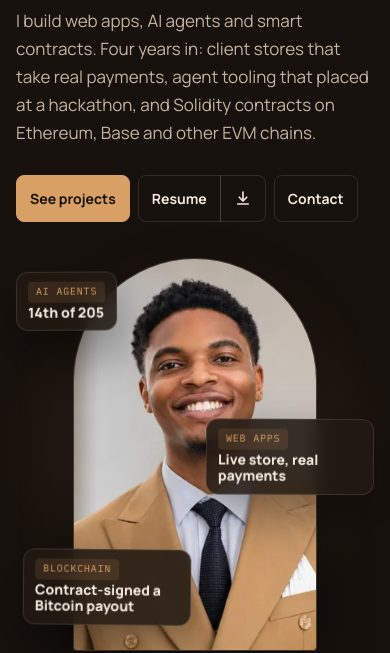
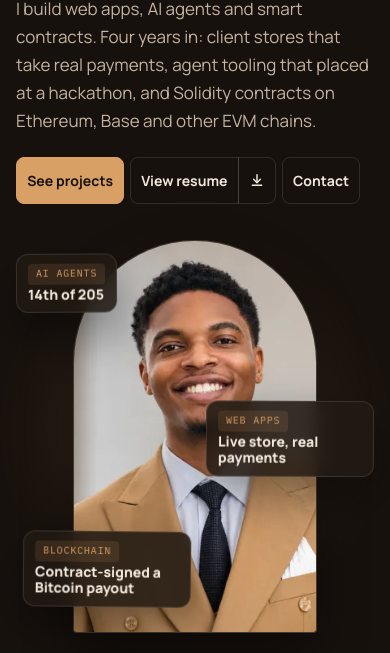
Before and after one commit to Haikeysgit/portfolio, an Astro site: page / in a window 390 px wide. Shown: the part 225-878 px from the top of the page. Built offline with nearby package versions, Linux system fonts and the light colour scheme; Astro itself is replaced by a stand-in of ours.

Commit message:
Hero: keep View resume on phones, one-line buttons, less top space; dev server polls for changes

```diff
--- a/astro.config.mjs
+++ b/astro.config.mjs
@@ -9,5 +9,7 @@ export default defineConfig({
     // Pre-bundle React's JSX runtimes up front. Without this, adding a dependency while the dev
     // server runs can leave a stale cache and the demos fail with "jsxDEV is not a function".
     optimizeDeps: { include: ['react', 'react-dom', 'react-dom/client', 'react/jsx-runtime', 'react/jsx-dev-runtime'] },
+    // File-change events don't always fire on this Windows setup, so the dev server polls instead.
+    server: { watch: { usePolling: true, interval: 300 } },
   },
 });
--- a/src/components/Hero.astro
+++ b/src/components/Hero.astro
@@ -11,7 +11,7 @@ import { highlights } from '../data/highlights';
     <div class="ctas">
       <a class="btn btn-primary" href="#projects">See projects</a>
       <span class="resume">
-        <a class="btn resume-view" href="/Obaseki_Resume.pdf" target="_blank" rel="noopener"><span class="wide-only">View resume</span><span class="narrow-only">Resume</span></a>
+        <a class="btn resume-view" href="/Obaseki_Resume.pdf" target="_blank" rel="noopener">View resume</a>
         <a class="btn resume-dl" href="/Obaseki_Resume.pdf" download="Obaseki_Resume.pdf" aria-label="Download resume (PDF)" title="Download resume (PDF)">
           <svg viewBox="0 0 24 24" aria-hidden="true"><path d="M12 4v11" /><path d="m7 11 5 5 5-5" /><path d="M5 20h14" /></svg>
         </a>
@@ -43,7 +43,7 @@ import { highlights } from '../data/highlights';
   </div>
 </section>
 <style>
-  .hero { display: grid; grid-template-columns: 1.05fr 1fr; gap: 48px; align-items: center; padding: 36px 0 64px; }
+  .hero { display: grid; grid-template-columns: 1.05fr 1fr; gap: 48px; align-items: center; padding: 20px 0 56px; }
   h1 { font-size: clamp(38px, 5.4vw, 64px); font-weight: 800; line-height: 1.04; letter-spacing: -.03em; margin: 0 0 20px; }
   .ctas { display: flex; flex-wrap: wrap; gap: 10px; margin-top: 28px; }
 
@@ -76,7 +76,7 @@ import { highlights } from '../data/highlights';
   @keyframes float { 0%, 100% { transform: translateY(0) rotate(-.6deg); } 50% { transform: translateY(-10px) rotate(.6deg); } }
 
   @media (max-width: 900px) {
-    .hero { grid-template-columns: 1fr; gap: 28px; padding: 28px 0 40px; }
+    .hero { grid-template-columns: 1fr; gap: 28px; padding: 16px 0 40px; }
     .stage { width: min(100%, 420px); }
   }
   @media (max-width: 600px) {
@@ -90,15 +90,13 @@ import { highlights } from '../data/highlights';
     .fact-2 { top: 44%; right: 0; }
     .fact-3 { bottom: 4%; left: 2%; }
   }
-  .narrow-only { display: none; }
-  /* Phones: all three buttons on one line. */
+  /* Phones: See projects, View resume and Contact stay on one line; text and padding scale with the screen. */
   @media (max-width: 600px) {
-    .ctas { flex-wrap: nowrap; gap: 8px; }
-    .ctas .btn { padding: 11px 13px; font-size: 14px; white-space: nowrap; }
-    .resume-dl { padding: 11px 11px; }
-    .wide-only { display: none; }
-    .narrow-only { display: inline; }
+    .ctas { flex-wrap: nowrap; gap: 6px; margin-top: 22px; }
+    .ctas .btn { padding: 11px clamp(8px, 2.6vw, 14px); font-size: clamp(12.5px, 3.6vw, 15px); white-space: nowrap; }
+    .resume-dl { padding: 11px clamp(8px, 2.2vw, 11px); }
+    .resume-dl svg { width: 16px; height: 16px; }
   }
-  @media (max-width: 359px) { .ctas { flex-wrap: wrap; } }
+  @media (max-width: 339px) { .ctas { flex-wrap: wrap; } }
   @media (prefers-reduced-motion: reduce) { .fact { animation: none; } }
 </style>
```
